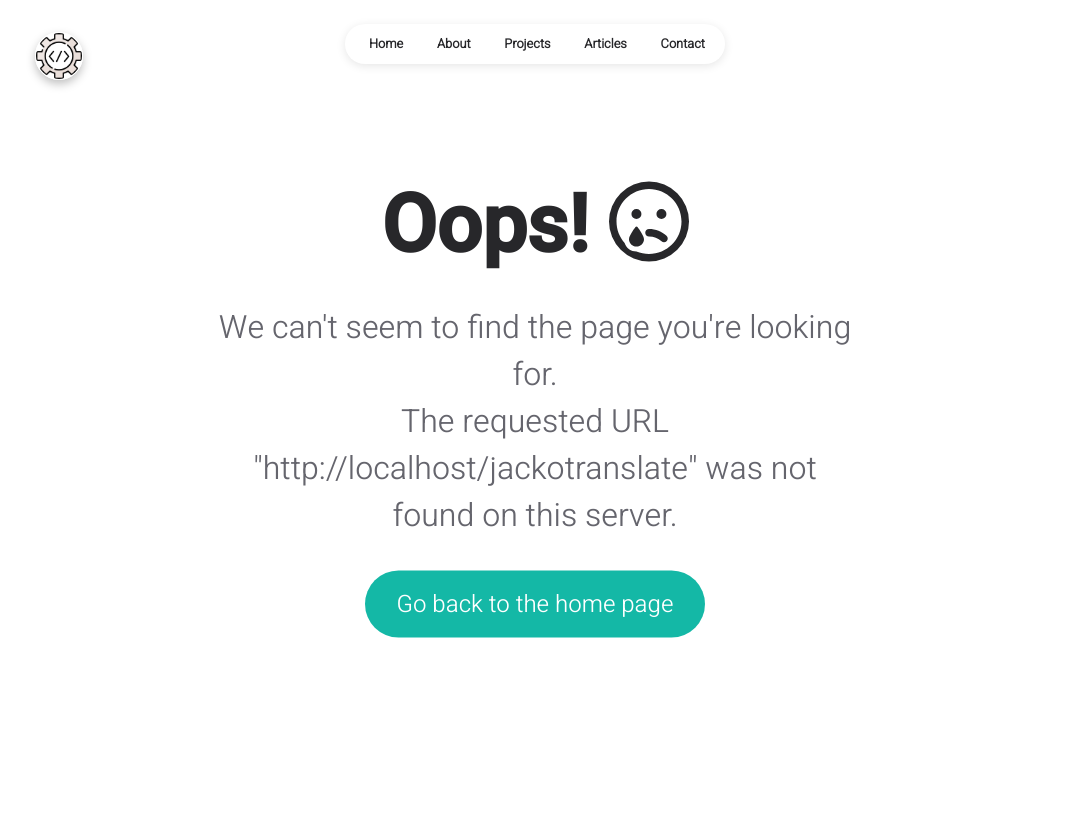
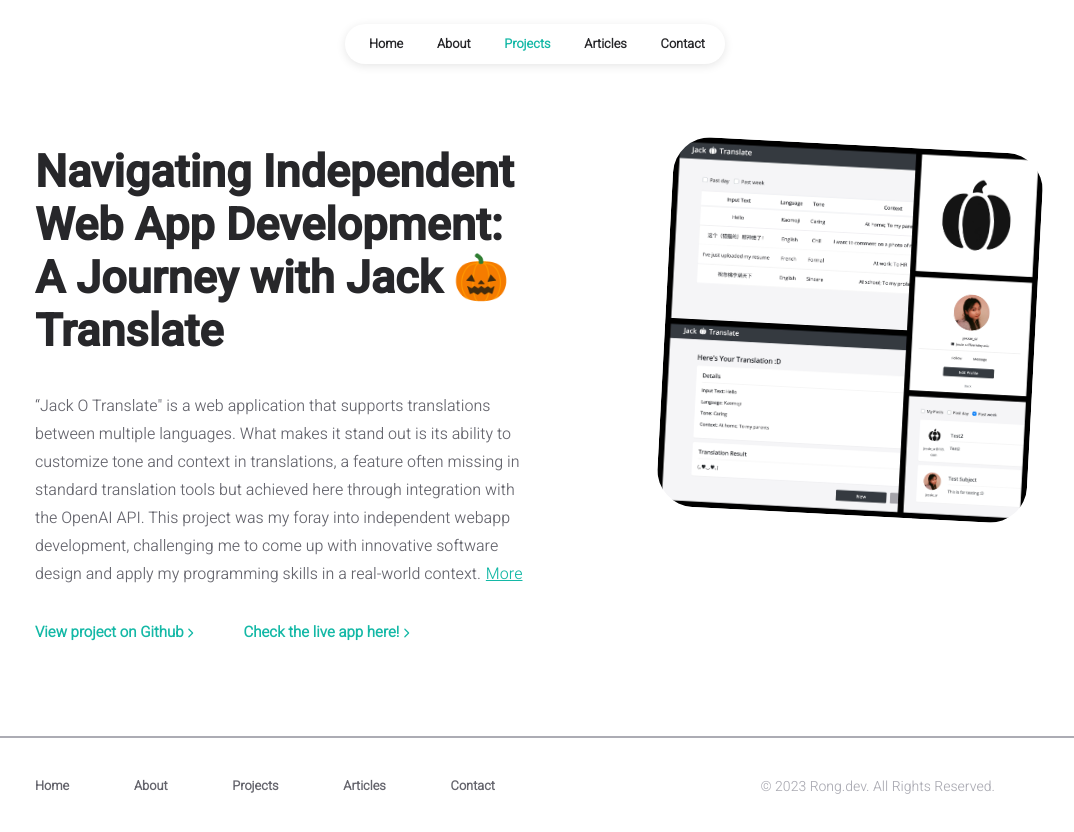
Before and after one commit to jessie-sr/myportfolio, a React (Create React App) app: page /jackotranslate in a window 1280 px wide. Shown: the top 832 px of the page, without its empty margins (105-1179 px from the left). Before the commit the page ends 800 px from the top, so only its background shows below. Built offline with nearby package versions, Linux system fonts and the light colour scheme.

Commit message:
Added jackotranslate page

```diff
--- a/src/App.js
+++ b/src/App.js
@@ -9,6 +9,7 @@
 import ReadArticle from "./pages/readArticle";
 import Contact from "./pages/contact";
 import Notfound from "./pages/404";
+import JackOTranslate from "./pages/jackotranslate";
 
 import { TRACKING_ID } from "./data/tracking";
 import "./app.css";
@@ -30,6 +31,7 @@
 				<Route path="/article/:slug" element={<ReadArticle />} />
 				<Route path="/contact" element={<Contact />} />
 				<Route path="*" element={<Notfound />} />
+				<Route path="/jackotranslate" element={<JackOTranslate />} />
 			</Routes>
 		</div>
 	);
--- a/src/data/seo.js
+++ b/src/data/seo.js
@@ -33,6 +33,13 @@
 			"If you're interested in collaborating on a project, feel free to reach out to me. I'm always open to new ideas and opportunities.",
 		keywords: ["Tharindu", "Tharindu N", "Tharindu Nayanajith"],
 	},
+
+	{
+		page: "jackotranslate",
+		description:
+			"I am a backend developer with expertise in Node.js. I have experience in building scalable, secure and reliable web applications using various frameworks and technologies.",
+		keywords: ["Tharindu", "Tharindu N", "Tharindu Nayanajith"],
+	},
 ];
 
 export default SEO;
--- a/src/data/user.js
+++ b/src/data/user.js
@@ -27,6 +27,12 @@
 			"Starting off as an accounting student, my career goal took a sharp turn during the COVID-19 pandemic. Witnessing the challenges that the elderly faced with the digital divide, I was fueled to move into software engineering, creating intelligent systems specially for the elderly to enhance their overall quality of life. Blending my analytical background with a newfound passion for technology, I am now committed to creating digital solutions accessible and impactful for our aging society.",
 	},
 
+	jackotranslate: {
+		title: "Navigating Independent Web App Development: A Journey with Jack 🎃 Translate",
+		description:
+			"\“Jack O Translate\" is a web application that supports translations between multiple languages. What makes it stand out is its ability to customize tone and context in translations, a feature often missing in standard translation tools but achieved here through integration with the OpenAI API. This project was my foray into independent webapp development, challenging me to come up with innovative software design and apply my programming skills in a real-world context."
+	},
+
 	articles: {
 		title: "Join me on a journey where each story is a step towards a deeper understanding of both myself and the world around us.",
 		description:
@@ -40,7 +46,7 @@
 				"A thoughtful translation app that allows customization of language, tone and context.",
 			logo: "https://cdn.jsdelivr.net/npm/programming-languages-logos/src/ruby/ruby.png",
 			linkText: "View Project",
-			link: "https://github.com/jessie-sr/jack-o-translate",
+			link: "../jackotranslate",
 		},
 
 		{
--- /dev/null
+++ b/src/pages/jackotranslate.jsx
@@ -0,0 +1,107 @@
+import React, { useEffect } from "react";
+import { Helmet } from "react-helmet";
+
+import NavBar from "../components/common/navBar";
+import Footer from "../components/common/footer";
+import Logo from "../components/common/logo";
+import Socials from "../components/about/socials";
+import DetailWorks from "../components/homepage/detail-works";
+import Article from "../components/homepage/article";
+
+import { Link } from "react-router-dom";
+import { FontAwesomeIcon } from "@fortawesome/react-fontawesome";
+import { faChevronRight } from "@fortawesome/free-solid-svg-icons";
+
+import INFO from "../data/user";
+import SEO from "../data/seo";
+
+import "./styles/about.css";
+
+const JackOTranslate = () => {
+	useEffect(() => {
+		window.scrollTo(0, 0);
+	}, []);
+
+	const currentSEO = SEO.find((item) => item.page === "jackotranslate");
+
+	return (
+		<React.Fragment>
+			<Helmet>
+				<title>{`Projects | ${INFO.main.title}`}</title>
+				<meta name="description" content={currentSEO.description} />
+				<meta
+					name="keywords"
+					content={currentSEO.keywords.join(", ")}
+				/>
+			</Helmet>
+
+			<div className="page-content">
+				<NavBar active="projects" />
+				<div className="content-wrapper">
+					<div className="about-logo-container">
+						{/* <div className="about-logo">
+							<Logo width={46} />
+						</div> */}
+					</div>
+
+					<div className="about-container">
+						<div className="about-main">
+							<div className="about-right-side">
+								<div className="title about-title">
+									{INFO.jackotranslate.title}
+								</div>
+
+								<div className="subtitle about-subtitle">
+									{INFO.jackotranslate.description}
+										<Link to={"/article/1" } style={{ color: "#14b8a6", marginLeft: "5px" }}>
+											More{" "}
+										</Link>
+									<div className="homepage-article-link" style={{ marginTop: '10px'}}>
+										<Link to={"https://github.com/jessie-sr/jack-o-translate"}>
+											View project on Github{" "}
+											<FontAwesomeIcon
+												style={{ fontSize: "10px" }}
+												icon={faChevronRight}
+											/>
+										</Link>
+										<Link to={"https://jack-o-translate-893de48ebf65.herokuapp.com"} style={{marginLeft: '50px'}}>
+											Check the live app here!{" "}
+											<FontAwesomeIcon
+												style={{ fontSize: "10px"}}
+												icon={faChevronRight}
+											/>
+										</Link>
+									</div>
+								</div>
+							</div>
+
+							<div className="about-left-side">
+								<div className="about-image-container">
+									<div className="about-image-wrapper">
+										<img
+											src="jackotranslate.jpg"
+											alt="jackotranslate"
+											className="about-image"
+										/>
+									</div>
+								</div>
+
+								{/* <div className="about-socials">
+									<Socials />
+								</div> */}
+							</div>
+						</div>
+						<div className="about-socials-mobile">
+							<Socials />
+						</div>
+					</div>
+					<div className="page-footer">
+						<Footer />
+					</div>
+				</div>
+			</div>
+		</React.Fragment>
+	);
+};
+
+export default JackOTranslate;
```
Also changed, not shown: public/jackotranslate.jpg (added).
